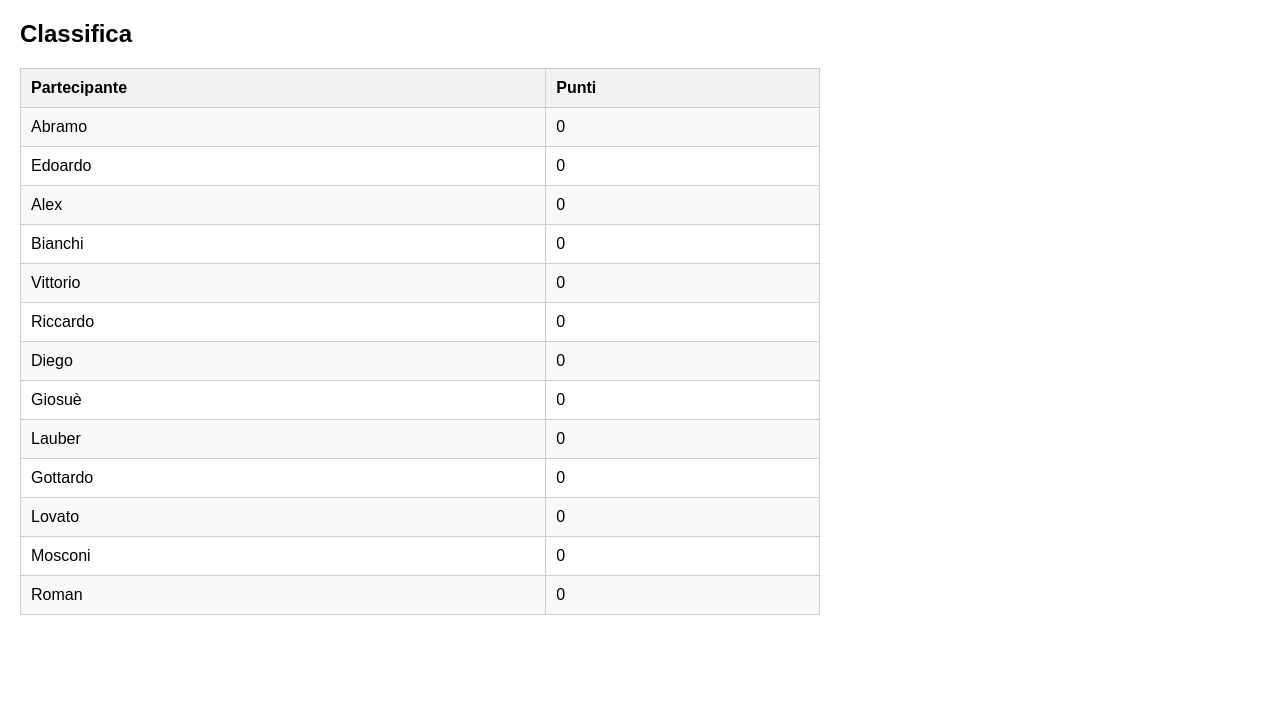
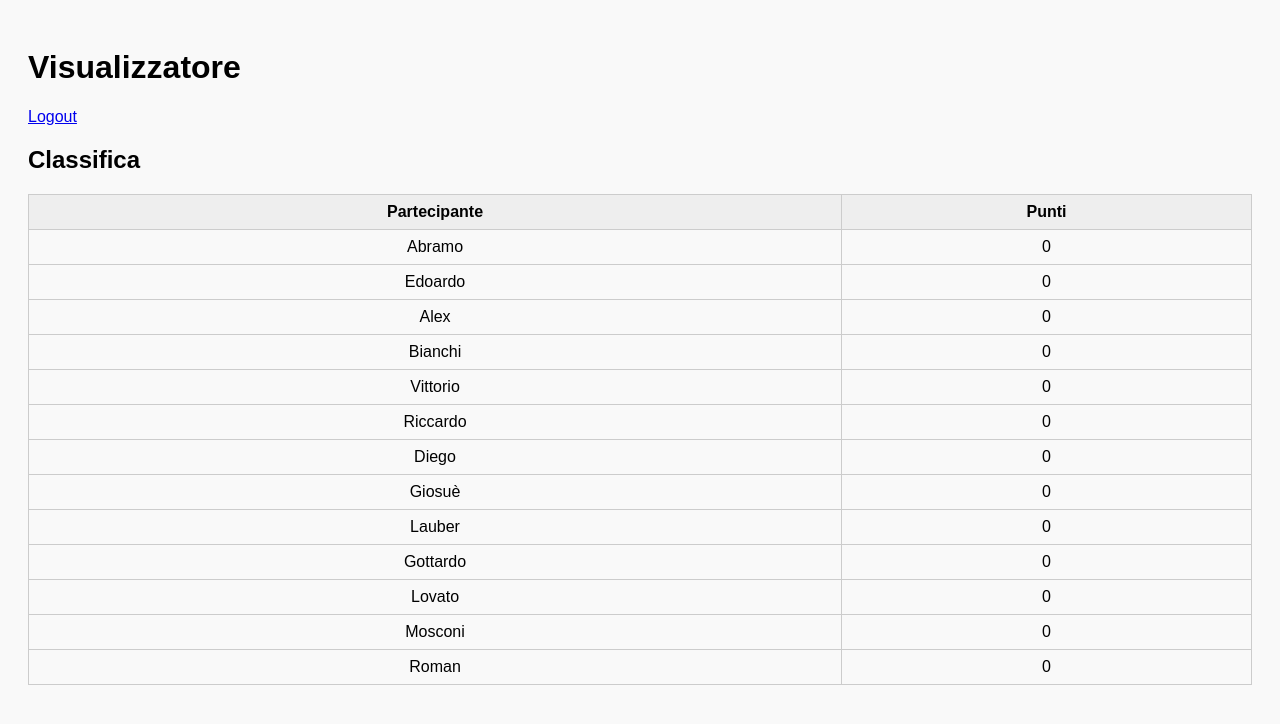
Before and after one commit to abramoibrahim09/sc3, a Flask app: page /viewer in a window 1280 px wide. Shown: the top 724 px of the page. Run offline with Flask 3, Linux system fonts and the light colour scheme; the visitor is signed in with stand-in values (Sample User, id 1).

Commit message:
Update viewer.html

```diff
--- a/templates/viewer.html
+++ b/templates/viewer.html
@@ -1,27 +1,30 @@
 <!DOCTYPE html>
-<html>
+<html lang="it">
 <head>
     <meta charset="UTF-8">
-    <title>Classifica Scommesse di Classe</title>
+    <meta name="viewport" content="width=device-width, initial-scale=1.0">
+    <title>Visualizzatore - Scommesse Classe</title>
     <style>
-        body { font-family: Arial, sans-serif; margin: 20px; }
-        table { border-collapse: collapse; width: 90%; max-width: 800px; }
-        th, td { border: 1px solid #ccc; padding: 10px; text-align: left; }
-        th { background-color: #f2f2f2; }
-        tr:nth-child(even) { background-color: #f9f9f9; }
+        body { font-family: Arial, sans-serif; padding: 20px; background-color: #f9f9f9; }
+        table { border-collapse: collapse; width: 100%; margin-bottom: 20px; }
+        th, td { border: 1px solid #ccc; padding: 8px; text-align: center; }
+        th { background-color: #eee; }
     </style>
 </head>
 <body>
+    <h1>Visualizzatore</h1>
+    <a href="{{ url_for('logout') }}">Logout</a>
+
     <h2>Classifica</h2>
     <table>
         <tr>
             <th>Partecipante</th>
             <th>Punti</th>
         </tr>
-        {% for p, d in data.items() %}
+        {% for p, info in data.items() %}
         <tr>
             <td>{{ p }}</td>
-            <td>{{ d['punti'] }}</td>
+            <td>{{ info.punti }}</td>
         </tr>
         {% endfor %}
     </table>
```
